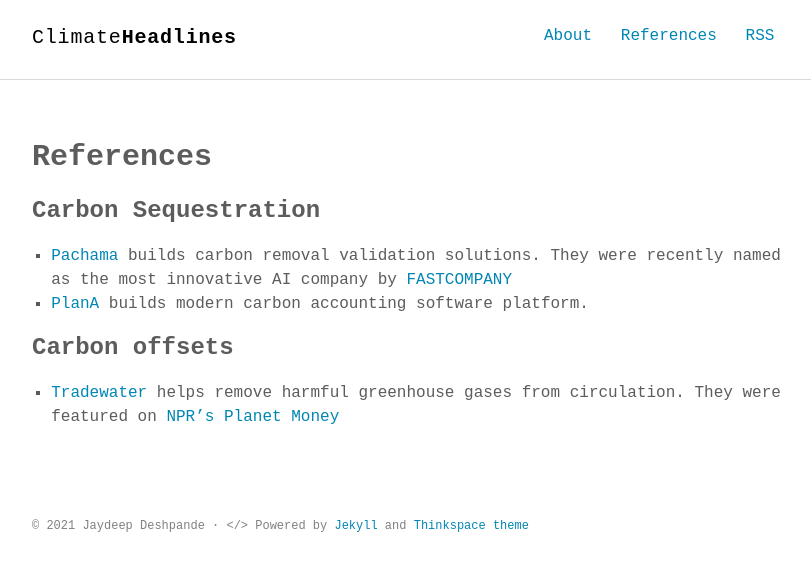
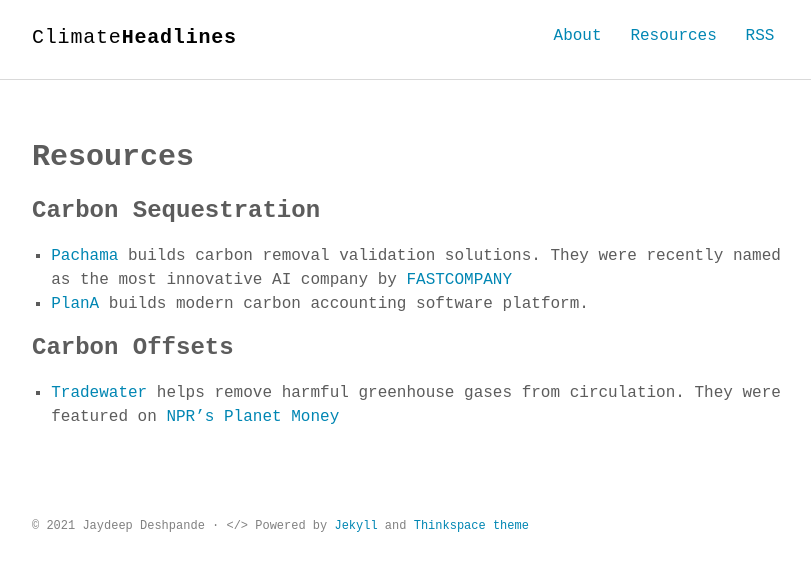
Before and after one commit to jaydeshpande/ClimateHeadlines, a Jekyll site: the page built from resources.md, in a window 1280 px wide. Shown: the top 571 px of the page, without its empty margins (232-1043 px from the left). Built offline with Jekyll 4.4.1, drawn with Linux system fonts in a browser that asks for light colours; some web fonts are replaced.

Commit message:
changing from references to resources. I think this sounds better

```diff
--- a/_config.yml
+++ b/_config.yml
@@ -39,8 +39,8 @@ plugins:
 navbar:
   - slug : about
     title: About
-  - slug : references
-    title: References
+  - slug : resources
+    title: Resources
 
 exclude:
   - "gulp"
--- a/_includes/nav.html
+++ b/_includes/nav.html
@@ -4,7 +4,7 @@
     <h1 class="logo"><a href="{{ '/' | prepend: site.baseurl | prepend: site.url }}">{{ site.title_left }}<span>{{ site.title_right }}</span></a></h1>
     <ul class="navbar">
       <li><a href="{{ '/about' | prepend: site.baseurl | prepend: site.url }}">About</a></li>
-      <li><a href="{{ '/references' | prepend: site.baseurl | prepend: site.url }}">References</a></li>
+      <li><a href="{{ '/resources' | prepend: site.baseurl | prepend: site.url }}">Resources</a></li>
       <li><a href="{{ "/feed.xml" | prepend: site.baseurl | prepend: site.url }}" target="_blank">RSS</a></li>
     </ul>
   </div>
--- a/references.md
+++ b/resources.md
@@ -1,12 +1,12 @@
 ---
 layout: page
-title: References
-permalink: /references/
+title: Resources
+permalink: /resources/
 ---
 
 ### Carbon Sequestration
 * <a href="https://pachama.com/">Pachama</a> builds carbon removal validation solutions. They were recently named as the most innovative AI company by <a href="https://www.fastcompany.com/90600124/artificial-intelligence-most-innovative-companies-2021?partner=rss&utm_source=rss&utm_medium=feed&utm_campaign=rss+fastcompany&utm_content=rss"> FASTCOMPANY </a>
 * <a href="https://plana.earth/">PlanA</a> builds modern carbon accounting software platform.
 
-### Carbon offsets
+### Carbon Offsets
 * <a href="https://tradewater.us/">Tradewater</a> helps remove harmful greenhouse gases from circulation. They were featured on <a href="https://www.npr.org/2020/09/25/917060248/sell-me-your-climate-bombs"> NPR's Planet Money </a>
```
